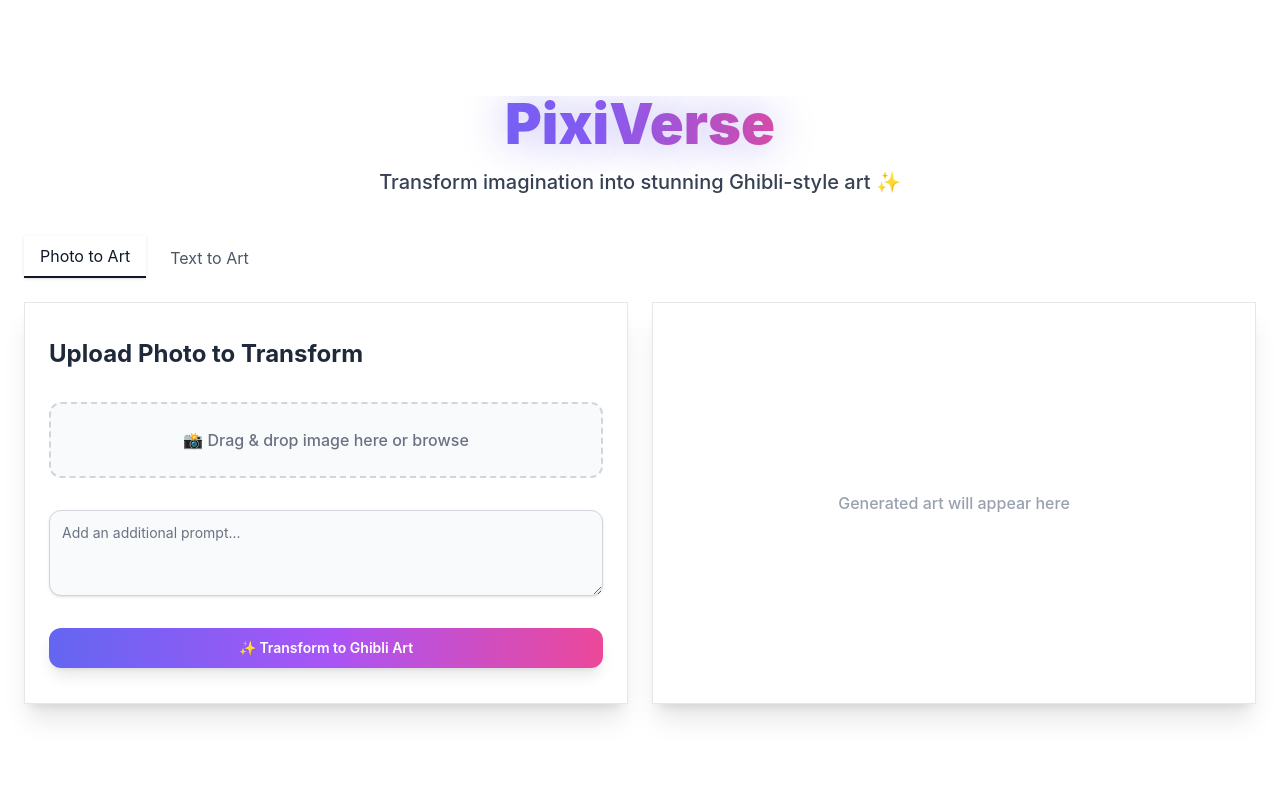
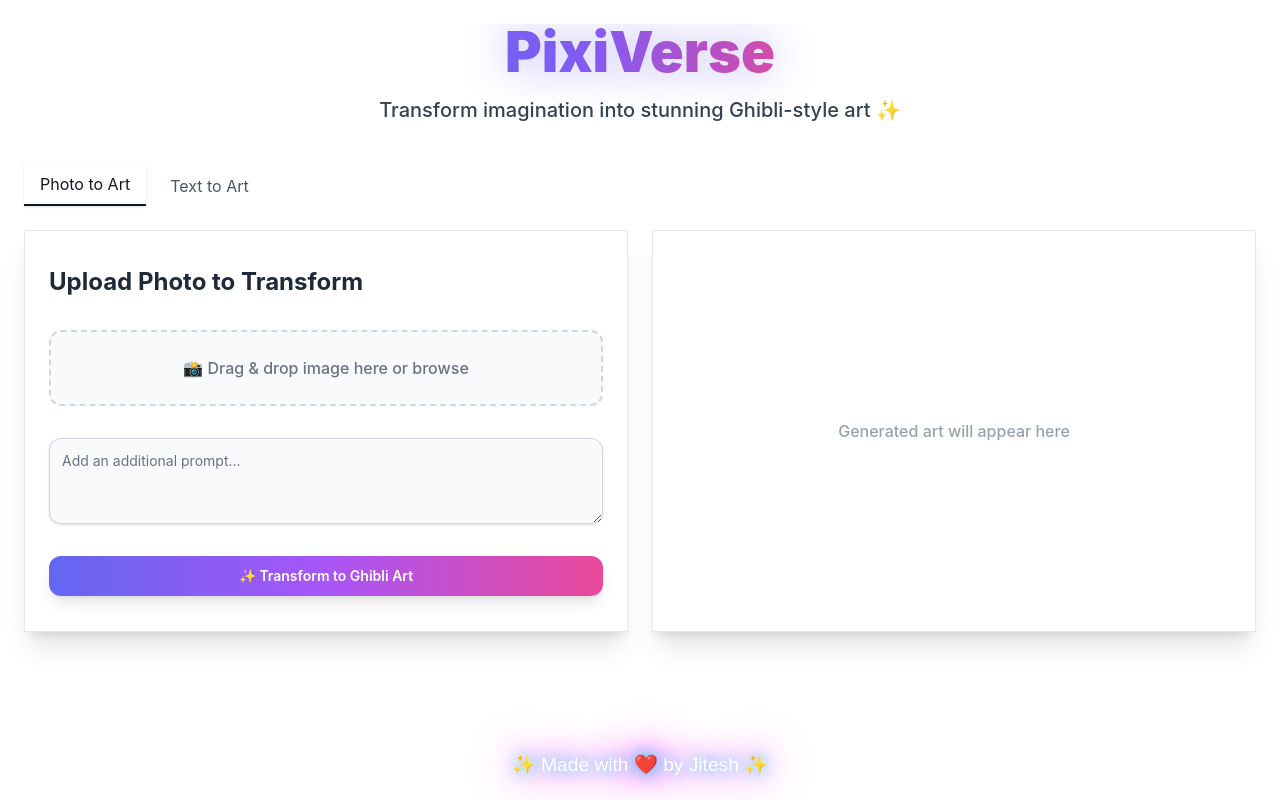
Before and after one commit to Me-Jitesh/pixiverse-ui, a React (Vite) app: page / in a window 1280 px wide. Built offline with nearby package versions, Linux system fonts and the light colour scheme.

Commit message:
Added Stunning Footer

```diff
--- a/src/App.jsx
+++ b/src/App.jsx
@@ -4,11 +4,11 @@ import Tabs from "./components/Tabs";
 import PhotoToArt from "./components/PhotoToArt";
 import TextToArt from "./components/TextToArt";
 import Heading from "./components/Heading";
+import Footer from "./components/Footer";
 
 export default function App() {
   const [activeTab, setActiveTab] = useState("photo");
 
-  // Handle safe tab switching
   const handleTabSwitch = async (targetTab) => {
     if (targetTab === activeTab) return;
 
@@ -28,15 +28,16 @@ export default function App() {
   };
 
   return (
-    <div className="flex items-center justify-center min-h-screen bg-gradient-to-br from-blue-100 via-purple-100 to-gray-50 p-6">
-      <div className="w-full max-w-6xl">
-        {/* PixiVerse Heading */}
+    <div className="flex flex-col min-h-screen bg-gradient-to-br from-blue-100 via-purple-100 to-gray-50">
+      {/* Main content grows to push footer down */}
+      <main className="flex-grow p-6 w-full max-w-6xl mx-auto">
         <Heading />
-
-        {/* Tabs + Content */}
         <Tabs activeTab={activeTab} onSwitch={handleTabSwitch} />
         {activeTab === "photo" ? <PhotoToArt /> : <TextToArt />}
-      </div>
+      </main>
+
+      {/* Footer sticks at bottom but no collision */}
+      <Footer />
     </div>
   );
 }
--- /dev/null
+++ b/src/components/Footer.jsx
@@ -0,0 +1,9 @@
+import React from "react";
+
+export default function Footer() {
+    return (
+        <footer className="mt-12 mb-5">
+            <p className="footer-text">✨ Made with ❤️ by Jitesh ✨</p>
+        </footer>
+    );
+}
--- a/src/index.css
+++ b/src/index.css
@@ -150,3 +150,31 @@
     animation-delay: 0.8s;
     transform: translateY(20px);
 }
+
+.footer-text {
+    font-family: 'Orbitron', sans-serif;
+    font-size: 1.2rem;
+    color: #fff;
+    text-align: center;
+    text-shadow:
+        0 0 5px #ff00ff,
+        0 0 10px #ff00ff,
+        0 0 20px #00eaff;
+    animation: glowPulse 2s infinite alternate;
+}
+
+@keyframes glowPulse {
+    from {
+        text-shadow:
+            0 0 5px #ff00ff,
+            0 0 10px #ff00ff,
+            0 0 20px #00eaff;
+    }
+
+    to {
+        text-shadow:
+            0 0 15px #00eaff,
+            0 0 30px #ff00ff,
+            0 0 50px #ff00ff;
+    }
+}
```
